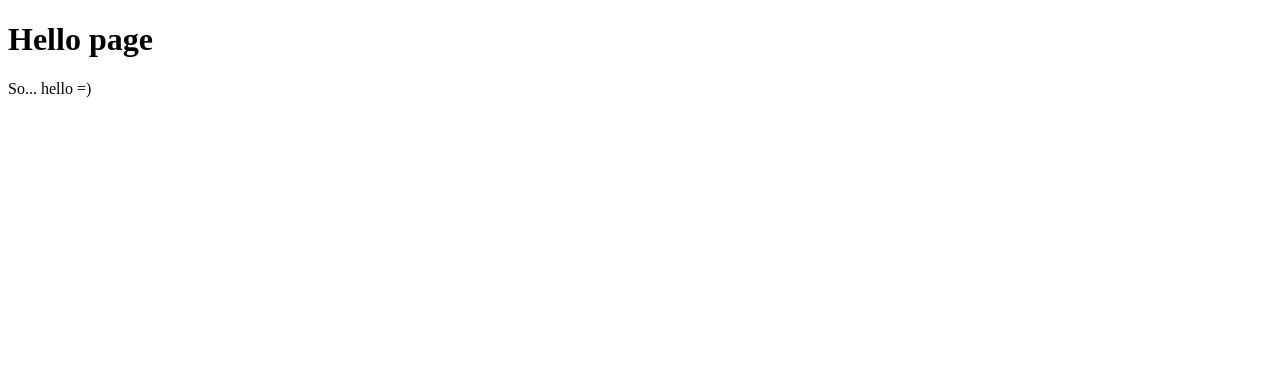
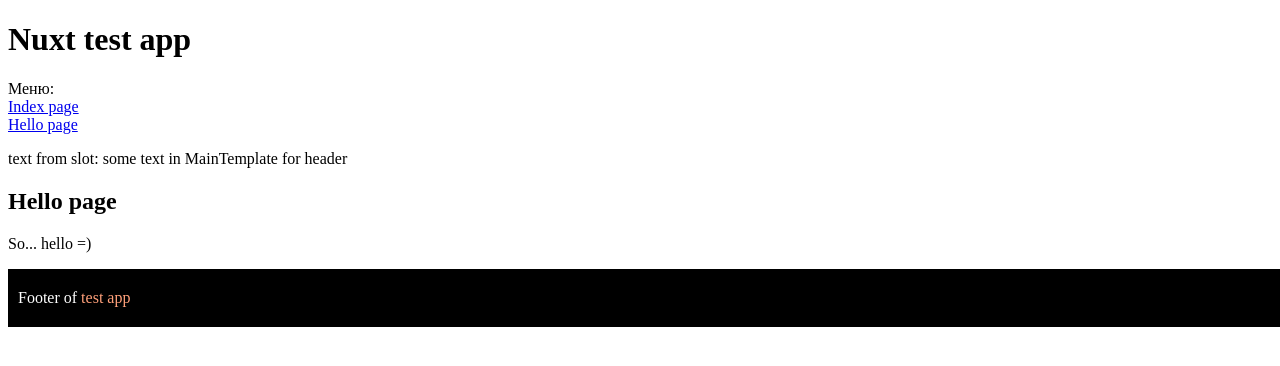
Before and after one commit to Tskon/NuxtTest, a Nuxt app in the folder zeroBuild/: page /hello in a window 1280 px wide. Shown: the top 366 px of the page. Built offline with nearby package versions, Linux system fonts and the light colour scheme.

Commit message:
change module structure

```diff
--- a/zeroBuild/components/header.vue
+++ b/zeroBuild/components/MainHeader.vue
@@ -1,6 +1,7 @@
 <template>
     <header>
         <h1>Nuxt test app</h1>
+        <slot name="menu"></slot>
         <p>text from slot: <slot></slot></p>
     </header>
 </template>
--- a/zeroBuild/components/menu.vue
+++ b/zeroBuild/components/MainMenu.vue
@@ -1,6 +1,7 @@
 <template>
-    <nav>
+    <nav class="main-menu">
         <span>Меню: </span>
+        <a href="/">Index page</a>
         <a href="/hello">Hello page</a>
     </nav>
 </template>
@@ -12,5 +13,8 @@
 </script>
 
 <style scoped>
-
+    .main-menu{
+        display: flex;
+        flex-direction: column;
+    }
 </style>
--- /dev/null
+++ b/zeroBuild/layout/MainTemplate.vue
@@ -0,0 +1,37 @@
+<template>
+    <div class="main-container">
+        <main-header>
+            <main-menu slot="menu"></main-menu>
+            some text in MainTemplate for header
+        </main-header>
+        <main>
+            <slot></slot>
+        </main>
+        <footer class="footer">Footer of <span class="footer_highlight">test app</span></footer>
+    </div>
+</template>
+
+<script>
+    import MainHeader from '~/components/MainHeader';
+    import MainMenu from '~/components/MainMenu';
+
+    export default {
+        name: "mainTemplate",
+        components: {
+            MainHeader,
+            MainMenu
+        }
+    }
+</script>
+
+<style lang="css">
+    .footer{
+        width: 100%;
+        padding: 20px 10px;
+        background-color: #000;
+        color: white;
+    }
+    .footer_highlight{
+        color: lightsalmon;
+    }
+</style>
--- a/zeroBuild/package.json
+++ b/zeroBuild/package.json
@@ -2,7 +2,8 @@
   "name": "zeroApp",
   "scripts": {
     "dev": "nuxt",
-    "build": "nuxt build"
+    "build": "nuxt build",
+    "gen": "nuxt generate"
   },
   "dependencies": {
     "nuxt": "^2.3.4"
--- a/zeroBuild/pages/hello.vue
+++ b/zeroBuild/pages/hello.vue
@@ -1,13 +1,18 @@
 <template>
-    <main>
-        <h1>Hello page</h1>
+    <main-template>
+        <h2>Hello page</h2>
         <p>So... hello =)</p>
-    </main>
+    </main-template>
 </template>
 
 <script>
+    import MainTemplate from '~/layout/MainTemplate';
+
     export default {
-        name: "hello"
+        name: "hello",
+        components: {
+            MainTemplate
+        }
     }
 </script>
 
--- a/zeroBuild/pages/index.vue
+++ b/zeroBuild/pages/index.vue
@@ -1,14 +1,16 @@
 <template>
-    <div id="vueApp">
-        <common-header>{{ title }}</common-header>
-        <main-menu></main-menu>
-        <main>some text111</main>
-    </div>
+    <main-template>
+        <h2>Index page</h2>
+        <p>
+            Lorem ipsum dolor sit amet, consectetur adipisicing elit. Assumenda at commodi culpa deleniti facilis illo
+            maiores nobis numquam possimus praesentium qui, quia quod quos sint suscipit tempora velit voluptate
+            voluptates.
+        </p>
+    </main-template>
 </template>
 
 <script>
-    import CommonHeader from '~/components/header.vue';
-    import Menu from '~/components/menu.vue';
+    import MainTemplate from '~/layout/MainTemplate';
 
     export default {
         data() {
@@ -18,8 +20,7 @@
         },
 
         components: {
-            CommonHeader,
-            'main-menu': Menu
+            MainTemplate
         }
     };
 </script>
```
Also changed, not shown: 1 other file (tests, documents, lock files or other folders).
